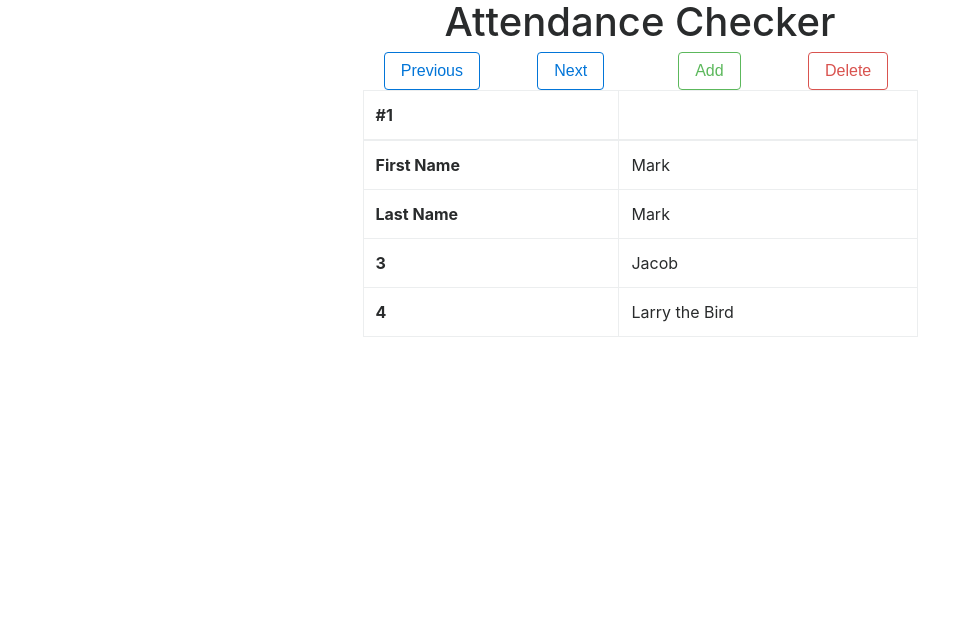
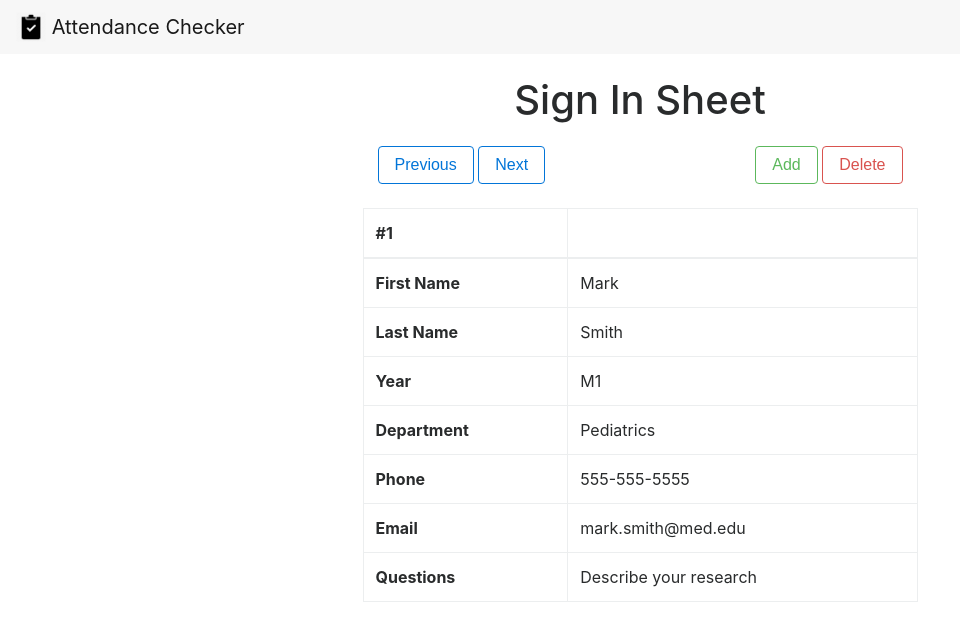
Before and after one commit to roger000/AttendanceChecker, a plain HTML site: page index.html in a window 1280 px wide. Shown: the whole page, without its empty margins (0-960 px from the left). Drawn offline with nearby package versions, Linux system fonts and the light colour scheme.

Commit message:
Added in tab icon, created module, defined hierarchy

```diff
--- /dev/null
+++ b/app/app.module.js
@@ -0,0 +1,4 @@
+(function () {
+	angular.module("attendanceChecker", [])
+}());
+// defined the module as 'attendanceChecker' and the other module dependencies within the brackets (if any)
--- a/index.html
+++ b/index.html
@@ -2,6 +2,7 @@
 <html lang="en">
     <head>
         <title>Attendance Checker</title>
+        <link rel="icon" href="images/clipboard-checkmark.png">
         <meta charset="utf-8">
         <meta name="viewport" content="width=device-width, initial-scale=1, shrink-to-fit=no">
 
@@ -9,26 +10,30 @@
         <link rel="stylesheet" href="css/bootstrap.css">
     </head>
     <body>
+
+        <nav class="navbar navbar-light bg-faded">
+            <span class="navbar-brand" href="#">
+                <img src="images/clipboard-checkmark.png" width="30" height="30" class="d-inline-block align-top" alt="">
+                Attendance Checker
+            </span>
+        </nav>
+
         <div class="container">
             <div class="col-lg-6 offset-lg-3">
-                <h1 class="text-center">Attendance Checker</h1>
-                    <div class="row">
-                        <div class="col-lg-3 text-center">
+                <h1 class="text-center m-4">Sign In Sheet</h1>
+                    <div class="row my-4">
+                        <div class="col-lg-6">
                             <button class="btn btn-outline-primary">
                                 Previous
                             </button>
-                        </div>
-                        <div class="col-lg-3 text-center">
                             <button class="btn btn-outline-primary">
                                 Next
                             </button>
                         </div>
-                        <div class="col-lg-3 text-center">
+                        <div class="col-lg-6 text-right">
                             <button class="btn btn-outline-success">
                                 Add
                             </button>
-                        </div>
-                        <div class="col-lg-3 text-center">
                             <button class="btn btn-outline-danger">
                                 Delete
                             </button>
@@ -49,15 +54,27 @@
                                 </tr>
                                 <tr>
                                     <th>Last Name</th>
-                                    <td>Mark</td>
+                                    <td>Smith</td>
                                 </tr>
                                 <tr>
-                                    <th>3</th>
-                                    <td>Jacob</td>
+                                    <th>Year</th>
+                                    <td>M1</td>
                                 </tr>
                                 <tr>
-                                    <th>4</th>
-                                    <td>Larry the Bird</td>
+                                    <th>Department</th>
+                                    <td>Pediatrics</td>
+                                </tr>
+                                <tr>
+                                    <th>Phone</th>
+                                    <td>555-555-5555</td>
+                                </tr>
+                                <tr>
+                                    <th>Email</th>
+                                    <td>mark.smith@med.edu</td>
+                                </tr>
+                                <tr>
+                                    <th>Questions</th>
+                                    <td>Describe your research</td>
                                 </tr>
                           </tbody>
                         </table>
```
Also changed, not shown: images/clipboard-checkmark.png (added), 2 other files.
